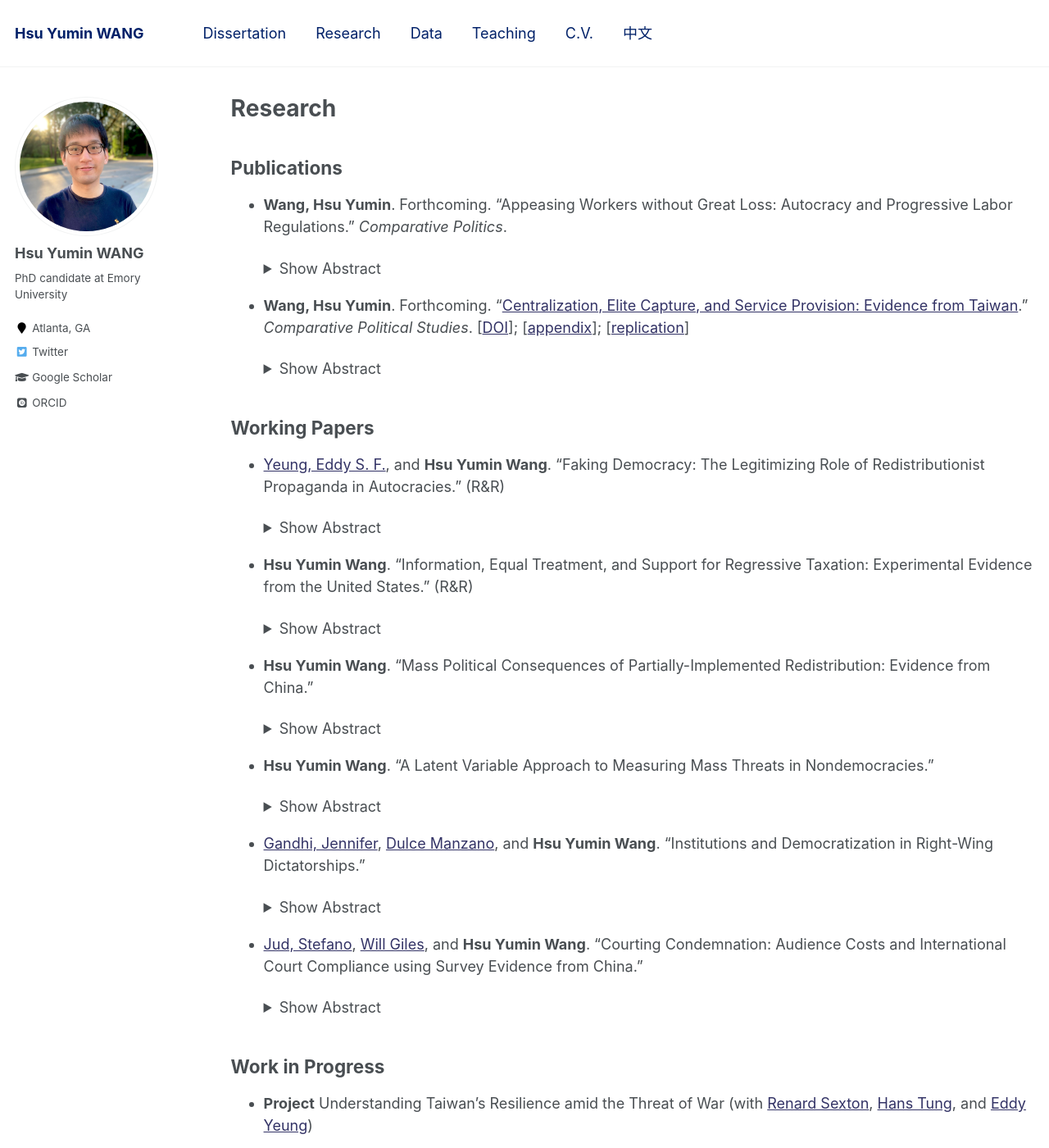
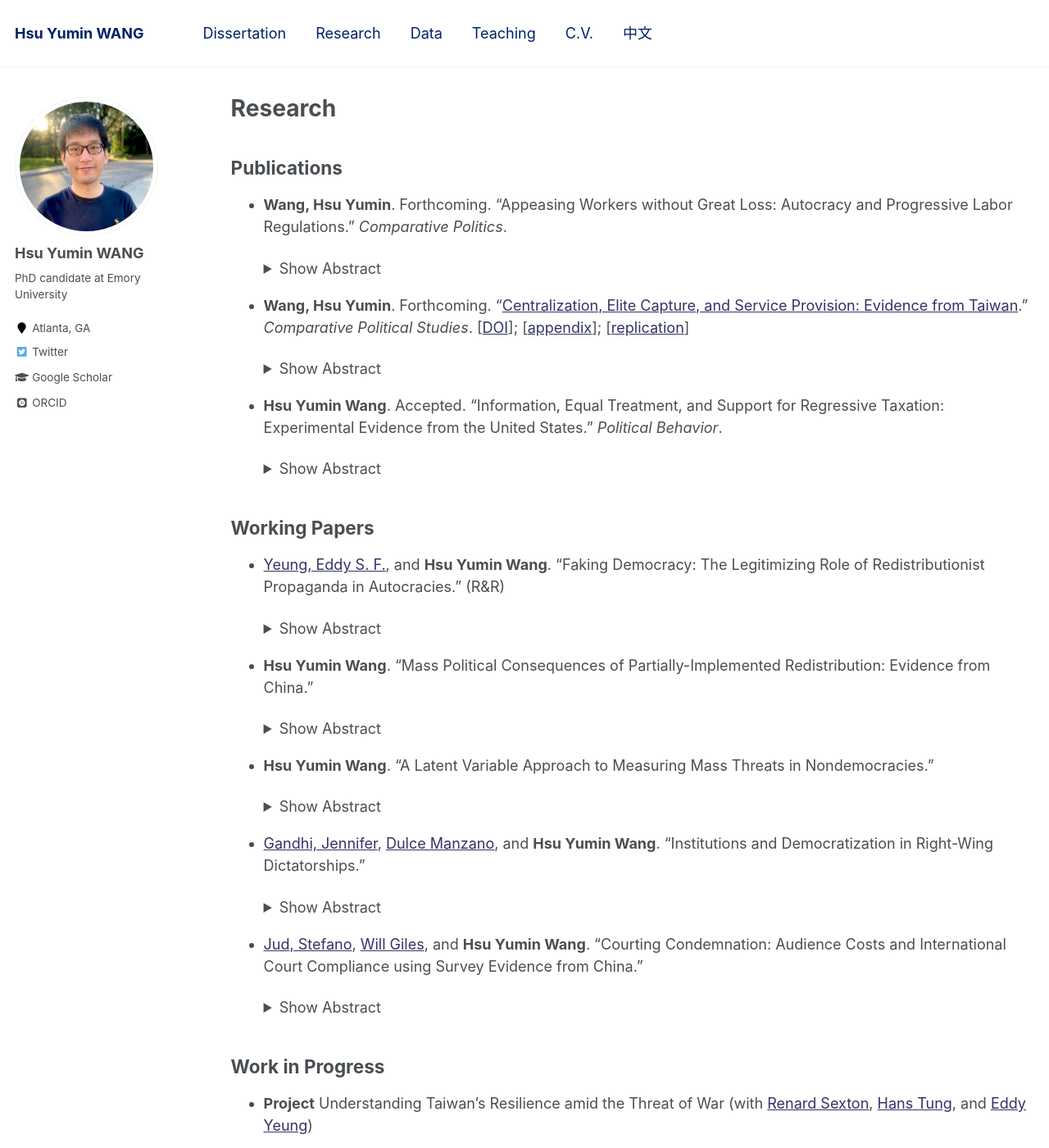
Before and after one commit to hsuyumin/hsuyumin.github.io, a Jekyll site: the page built from _pages/publications.md, in a window 1280 px wide and 1400 px high. Shown: the whole window at 82% size. Built offline with Jekyll 4.4.1, drawn with Linux system fonts in a browser that asks for light colours; some web fonts are replaced; part of the change alters nothing that is shown.

Commit message:
Update publications.md

```diff
--- a/_pages/publications.md
+++ b/_pages/publications.md
@@ -30,6 +30,14 @@ redirect_from:
     </details>
 
 
+* **Hsu Yumin Wang**. Accepted. "Information, Equal Treatment, and Support for Regressive Taxation: Experimental Evidence from the United States." _Political Behavior_.
+
+    <details>
+      <summary>Show Abstract</summary>
+
+      Regressive taxation has increasingly played an important role in financing public programs, but current scholarship remains largely silent on the conditions under which people would support such financing strategies. This paper fills this gap by focusing on the United States, where sales taxes account for nearly one-third of state government revenue, and where sales tax ballot measures have received majority support. This paper utilizes an online survey experiment to examine two potential sources of public support for a sales tax increase: equal treatment beliefs (i.e., that all should pay the same tax rate) and a lack of public awareness of the distributive consequences of sales taxes. I find that exposure to information about sales taxes' distributive consequences significantly reduced respondents' support for a sales tax increase, but that equal treatment beliefs had no significant effect on such support. Additional analyses suggest that other-regarding motivations are a plausible mechanism underlying the effects of information provision. These findings shed light on how misperceptions of tax burdens shape support for regressive taxation and have broad implications for the role of fairness beliefs in the formation of tax policy preferences.
+    </details>
+
 
 ## Working Papers
 
@@ -39,14 +47,6 @@ redirect_from:
       <summary>Show Abstract</summary>
 
       Autocrats often produce and disseminate propaganda to boast about their redistributive efforts. Why is such propaganda so prevalent in autocracies? We propose a novel explanation to account for this phenomenon: redistributionist propaganda helps autocrats create and consolidate a façade of democracy. Our argument is premised on nuanced understandings of democracy among the masses: many citizens do not hold a strict, procedural view of democracy; instead, they often understand democracy through the lens of social equity. Taking advantage of such nuanced understandings of democracy, autocrats can then deploy redistributionist propaganda to manipulate public opinion on how "equity-promoting" - and therefore how "democracy-promoting" - the regime is. To evaluate our argument, we first demonstrate with extensive cross-national survey data that perceived social equity strongly predicts perceived democratic legitimacy among the mass public. We then probe the causal impact of redistributionist propaganda by using an original survey experiment that exploits real-world propaganda material in China, where redistributionist propaganda is widespread under President Xi. This registered report outlines our argument and preregisters our hypotheses, estimation strategies, and inferential rules for the survey experiment. We also discuss the contributions and implications of our study.
-    </details>
-
-* **Hsu Yumin Wang**. "Information, Equal Treatment, and Support for Regressive Taxation: Experimental Evidence from the United States." (R&R)
-
-    <details>
-      <summary>Show Abstract</summary>
-
-      Regressive taxation has increasingly played an important role in financing public programs, but current scholarship remains largely silent on the conditions under which people would support such financing strategies. This paper fills this gap by focusing on the United States, where sales taxes account for nearly one-third of state government revenue, and where sales tax ballot measures have received majority support. This paper utilizes an online survey experiment to examine two potential sources of public support for a sales tax increase: equal treatment beliefs (i.e., that all should pay the same tax rate) and a lack of public awareness of the distributive consequences of sales taxes. I find that exposure to information about sales taxes' distributive consequences significantly reduced respondents' support for a sales tax increase, but that equal treatment beliefs had no significant effect on such support. Additional analyses suggest that other-regarding motivations are a plausible mechanism underlying the effects of information provision. These findings shed light on how misperceptions of tax burdens shape support for regressive taxation and have broad implications for the role of fairness beliefs in the formation of tax policy preferences.
     </details>
 
 
```
